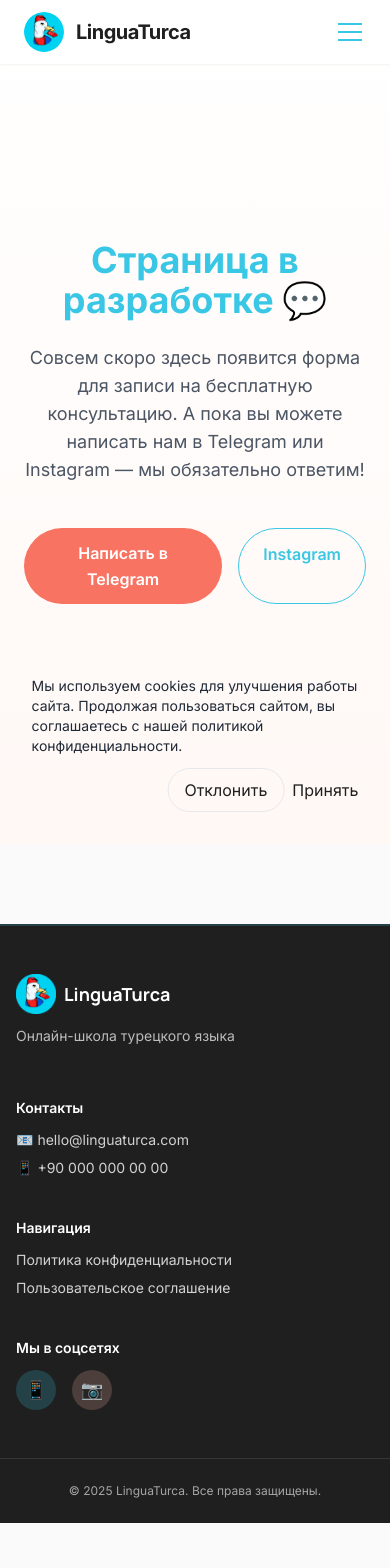
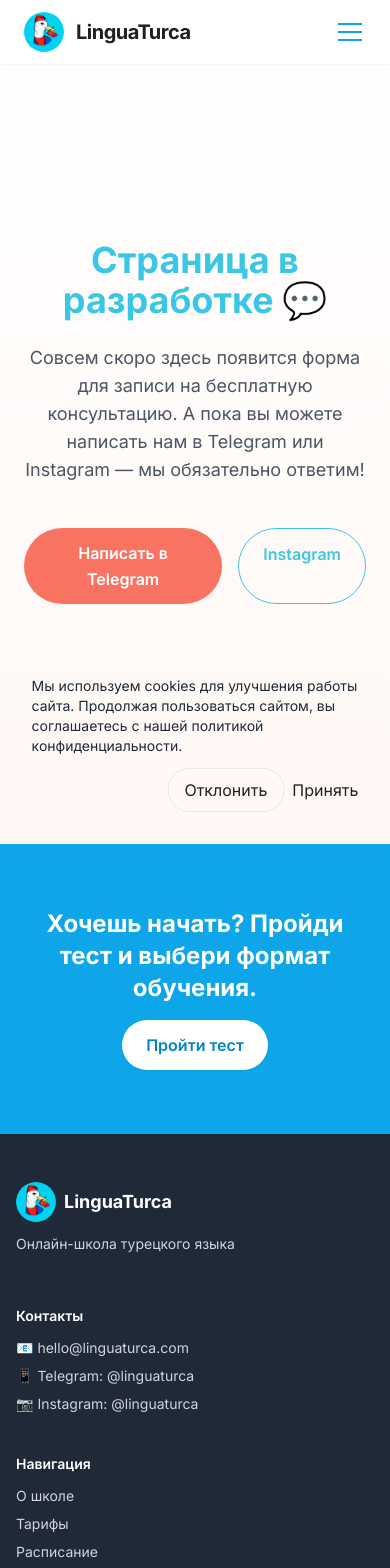
Before and after one commit to aktyurk-ctrl/linguaturca-site, a Next.js app: page /contact in a window 390 px wide. Shown: the top 1568 px of the page. Before the commit the page ends 1523 px from the top, so only its background shows below. Built offline with nearby package versions, Linux system fonts and the light colour scheme.

Commit message:
feat: unified CTA system and full UI polish for LinguaTurca

```diff
--- a/app/globals.css
+++ b/app/globals.css
@@ -14,14 +14,30 @@
 }
 
 body {
-  @apply bg-[#fafafa] text-brand-text antialiased leading-relaxed;
+  @apply bg-white text-brand-text antialiased leading-relaxed;
+}
+
+/* === СИСТЕМА КНОПОК === */
+.btn-main {
+  @apply bg-sky-500 text-white font-semibold rounded-full px-6 py-3 shadow-md
+  hover:bg-sky-600 hover:shadow-lg transition-all duration-200 ease-in-out;
+}
+
+.btn-outline {
+  @apply border-2 border-sky-500 text-sky-500 font-semibold rounded-full px-6 py-3
+  hover:bg-sky-50 transition-all duration-200 ease-in-out;
+}
+
+.btn-white {
+  @apply bg-white text-sky-600 font-semibold rounded-full px-6 py-3 shadow-sm
+  hover:bg-gray-50 transition-all duration-200 ease-in-out;
 }
 
 /* === УБИРАЕМ БЕЛЫЕ ПРОМЕЖУТКИ МЕЖДУ СЕКЦИЯМИ === */
 @layer base {
   section {
-    @apply py-10 relative overflow-hidden;
-    background-color: #fafafa;
+    @apply py-16 relative overflow-hidden;
+    background-color: white;
   }
 
   section + section {
@@ -38,7 +54,7 @@
 
   @media (min-width: 768px) {
     section {
-      @apply py-12;
+      @apply py-20;
     }
   }
 }
@@ -65,7 +81,7 @@
   background-position: center;
   background-repeat: no-repeat;
   background-color: transparent !important;
-  color: #334155;
+  color: white;
 }
 
 .hero-section::before {
@@ -74,10 +90,9 @@
   inset: 0;
   background: linear-gradient(
     to bottom,
-    rgba(255, 255, 255, 0.5),
-    rgba(240, 250, 255, 0.7)
+    rgba(0, 0, 0, 0.25),
+    transparent
   );
-  backdrop-filter: blur(3px);
   z-index: 1;
 }
 
@@ -87,41 +102,46 @@
 }
 
 .hero-section h1 {
-  color: #1e293b;
-  text-shadow: 0 1px 2px rgba(255, 255, 255, 0.4);
+  color: white;
+  text-shadow: 0 2px 4px rgba(0, 0, 0, 0.3);
+}
+
+.hero-section p {
+  color: white;
+  text-shadow: 0 1px 2px rgba(0, 0, 0, 0.3);
 }
 
 /* === КНОПКИ В HERO СЕКЦИИ === */
-.hero-section a[class*="bg-"] {
-  background-color: rgba(255, 255, 255, 0.8) !important;
-  color: #0284c7;
+.hero-section .btn-white {
+  background-color: white !important;
+  color: #0ea5e9 !important;
   font-weight: 600;
-  border: 1.5px solid #0284c7;
   border-radius: 9999px;
   box-shadow: 0 2px 10px rgba(0, 0, 0, 0.1);
   transition: all 0.3s ease;
 }
 
-.hero-section a[class*="bg-"]:hover {
-  background-color: #0284c7 !important;
-  color: white;
+.hero-section .btn-white:hover {
+  background-color: #f8fafc !important;
+  color: #0284c7 !important;
   transform: translateY(-2px);
-  box-shadow: 0 4px 14px rgba(2, 132, 199, 0.3);
+  box-shadow: 0 4px 14px rgba(0, 0, 0, 0.15);
 }
 
-.hero-section a[class*="border-"] {
-  background-color: rgba(255, 255, 255, 0.8);
-  color: #0284c7;
+.hero-section .btn-main {
+  background-color: #0ea5e9 !important;
+  color: white !important;
   font-weight: 600;
-  border: 1.5px solid #0284c7;
+  border-radius: 9999px;
+  box-shadow: 0 2px 10px rgba(14, 165, 233, 0.3);
   transition: all 0.3s ease;
 }
 
-.hero-section a[class*="border-"]:hover {
-  background-color: #0284c7;
-  color: white;
+.hero-section .btn-main:hover {
+  background-color: #0284c7 !important;
+  color: white !important;
   transform: translateY(-2px);
-  box-shadow: 0 4px 14px rgba(2, 132, 199, 0.3);
+  box-shadow: 0 4px 14px rgba(14, 165, 233, 0.4);
 }
 
 /* === НАВИГАЦИЯ === */
@@ -136,19 +156,7 @@
 
 /* === CTA КНОПКА В HEADER === */
 .header-cta {
-  background-color: #0284c7 !important;
-  color: white !important;
-  padding: 0.6rem 1.4rem;
-  border-radius: 9999px;
-  font-weight: 600;
-  box-shadow: 0 2px 8px rgba(2, 132, 199, 0.25);
-  transition: all 0.3s ease;
-}
-
-.header-cta:hover {
-  background-color: #0369a1 !important;
-  box-shadow: 0 4px 14px rgba(2, 132, 199, 0.4);
-  transform: translateY(-1px);
+  @apply btn-main;
 }
 
 /* Жирное выделение для ценных преимуществ */
--- a/app/page.tsx
+++ b/app/page.tsx
@@ -10,6 +10,7 @@
 import IndividualPricing from '@/components/IndividualPricing'
 import ScheduleSection from '@/components/ScheduleSection'
 import ReviewsSection from '@/components/ReviewsSection'
+import { Footer } from '@/components/Footer'
 
 const sectionClass = "container py-20 md:py-28 max-w-6xl"
 
@@ -35,7 +36,7 @@
           transition={{ duration: 0.8, delay: 0.2 }}
           className="text-lg md:text-xl max-w-2xl mb-10 leading-relaxed"
         >
-          Учи турецкий эффективно и прямо из дома с командой профессионалов
+          Онлайн-школа турецкого языка от магистров турецкой филологии.
         </motion.p>
 
         <motion.div
@@ -44,18 +45,12 @@
           transition={{ duration: 0.6, delay: 0.4 }}
           className="flex flex-col sm:flex-row gap-4 justify-center"
         >
-          <a
-            href="/contact"
-            className="bg-[#39C7E5] text-white font-semibold py-3 px-8 rounded-full shadow-lg hover:shadow-xl hover:bg-[#1D8BA3] transition-all duration-200"
-          >
-            Бесплатная консультация
-          </a>
-          <a
-            href="#courses"
-            className="border-2 border-[#39C7E5] text-[#39C7E5] font-semibold py-3 px-8 rounded-full hover:bg-[#39C7E5] hover:text-white transition-all duration-200"
-          >
-            Пройти мини-урок
-          </a>
+          <button className="btn-white">
+            Пройти тест
+          </button>
+          <button className="btn-main">
+            Записаться на курс
+          </button>
         </motion.div>
       </section>
 
@@ -88,19 +83,7 @@
         <ReviewsSection />
       </div>
 
-      <section id="contacts" className={`${sectionClass}`}>
-        <div className="card">
-          <div className="md:flex items-center justify-between gap-6">
-            <div>
-              <h3 className="font-manrope text-2xl font-semibold tracking-tight text-brand-text">Записаться на бесплатную консультацию</h3>
-              <p className="text-brand-text mt-1">Оставьте контакт — подберём курс и расписание.</p>
-            </div>
-            <Link href="/contact" className="mt-4 md:mt-0 btn-primary pulse-cta">
-              Записаться
-            </Link>
-          </div>
-        </div>
-      </section>
+      <Footer />
     </div>
   )
 }
--- a/src/components/Footer.tsx
+++ b/src/components/Footer.tsx
@@ -3,8 +3,21 @@
 
 export function Footer() {
   return (
-    <footer className="mt-20 border-t-2 border-brand-primary/20 bg-brand-text">
-      <div className="container py-12 grid md:grid-cols-4 gap-10 text-sm text-white/90">
+    <>
+      {/* CTA перед футером */}
+      <section className="section bg-sky-500 text-white text-center">
+        <div className="container mx-auto px-6">
+          <h3 className="text-2xl md:text-3xl font-bold mb-4">
+            Хочешь начать? Пройди тест и выбери формат обучения.
+          </h3>
+          <button className="btn-white">
+            Пройти тест
+          </button>
+        </div>
+      </section>
+
+      <footer className="bg-gray-800 text-white">
+        <div className="container py-12 grid md:grid-cols-4 gap-10 text-sm">
           <div>
             <div className="flex items-center gap-2 mb-3">
               <Image
@@ -12,41 +25,45 @@
                 alt="LinguaTurca"
                 width={40}
                 height={40}
-              className="w-10 h-10"
+                className="w-10 h-10 rounded-full"
               />
-            <div className="font-manrope font-bold text-lg text-white">LinguaTurca</div>
+              <div className="font-bold text-lg text-white">LinguaTurca</div>
             </div>
-          <p className="mt-2 text-white/70">Онлайн-школа турецкого языка</p>
+            <p className="mt-2 text-gray-300">Онлайн-школа турецкого языка</p>
           </div>
           <div>
             <div className="font-semibold text-white mb-3">Контакты</div>
-          <ul className="mt-2 space-y-2 text-white/80">
+            <ul className="mt-2 space-y-2 text-gray-300">
               <li>📧 hello@linguaturca.com</li>
-            <li>📱 +90 000 000 00 00</li>
+              <li>📱 Telegram: @linguaturca</li>
+              <li>📷 Instagram: @linguaturca</li>
             </ul>
           </div>
           <div>
             <div className="font-semibold text-white mb-3">Навигация</div>
-          <ul className="mt-2 space-y-2 text-white/80">
-            <li><Link href="/privacy" className="hover:text-brand-primary transition-colors">Политика конфиденциальности</Link></li>
-            <li><Link href="/terms" className="hover:text-brand-primary transition-colors">Пользовательское соглашение</Link></li>
+            <ul className="mt-2 space-y-2 text-gray-300">
+              <li><Link href="#about" className="hover:text-sky-400 transition-colors">О школе</Link></li>
+              <li><Link href="#pricing" className="hover:text-sky-400 transition-colors">Тарифы</Link></li>
+              <li><Link href="#schedule" className="hover:text-sky-400 transition-colors">Расписание</Link></li>
+              <li><Link href="#reviews" className="hover:text-sky-400 transition-colors">Отзывы</Link></li>
             </ul>
           </div>
           <div>
             <div className="font-semibold text-white mb-3">Мы в соцсетях</div>
             <div className="mt-2 flex gap-4">
-            <a href="https://t.me/linguaturca" target="_blank" rel="noopener noreferrer" className="w-10 h-10 rounded-full bg-brand-primary/20 flex items-center justify-center hover:bg-brand-primary hover:scale-110 transition-all duration-200">
+              <a href="https://t.me/linguaturca" target="_blank" rel="noopener noreferrer" className="w-10 h-10 rounded-full bg-sky-500/20 flex items-center justify-center hover:bg-sky-500 hover:scale-110 transition-all duration-200">
                 <span className="text-lg">📱</span>
               </a>
-            <a href="https://instagram.com/linguaturca" target="_blank" rel="noopener noreferrer" className="w-10 h-10 rounded-full bg-brand-accent/20 flex items-center justify-center hover:bg-brand-accent hover:scale-110 transition-all duration-200">
+              <a href="https://instagram.com/linguaturca" target="_blank" rel="noopener noreferrer" className="w-10 h-10 rounded-full bg-pink-500/20 flex items-center justify-center hover:bg-pink-500 hover:scale-110 transition-all duration-200">
                 <span className="text-lg">📷</span>
               </a>
             </div>
           </div>
         </div>
-      <div className="border-t border-white/10 py-6 text-center text-xs text-white/60">
-        © {new Date().getFullYear()} LinguaTurca. Все права защищены.
+        <div className="border-t border-gray-700 py-6 text-center text-xs text-gray-400">
+          LinguaTurca © 2025
         </div>
       </footer>
+    </>
   )
 }
--- a/src/components/Header.tsx
+++ b/src/components/Header.tsx
@@ -22,11 +22,12 @@
         {/* Навигация */}
         <nav className="hidden md:flex gap-6 text-gray-800 font-medium">
           <a href="#hero">Главная</a>
+          <a href="#about">О школе</a>
           <a href="#how-we-teach">Как мы учим</a>
           <a href="#courses">Курсы</a>
-          <a href="#teachers">Преподаватели</a>
+          <a href="#pricing">Тарифы</a>
+          <a href="#schedule">Расписание</a>
           <a href="#reviews">Отзывы</a>
-          <a href="#contacts">Контакты</a>
         </nav>
 
         <a href="/contact" className="hidden md:block header-cta">
@@ -39,9 +40,9 @@
           onClick={() => setIsMobileMenuOpen(!isMobileMenuOpen)}
           aria-label="Меню"
         >
-          <span className={`block h-0.5 w-6 bg-[#39C7E5] transition-all duration-300 ${isMobileMenuOpen ? 'rotate-45 translate-y-2' : ''}`}></span>
-          <span className={`block h-0.5 w-6 bg-[#39C7E5] transition-all duration-300 ${isMobileMenuOpen ? 'opacity-0' : ''}`}></span>
-          <span className={`block h-0.5 w-6 bg-[#39C7E5] transition-all duration-300 ${isMobileMenuOpen ? '-rotate-45 -translate-y-2' : ''}`}></span>
+          <span className={`block h-0.5 w-6 bg-sky-500 transition-all duration-300 ${isMobileMenuOpen ? 'rotate-45 translate-y-2' : ''}`}></span>
+          <span className={`block h-0.5 w-6 bg-sky-500 transition-all duration-300 ${isMobileMenuOpen ? 'opacity-0' : ''}`}></span>
+          <span className={`block h-0.5 w-6 bg-sky-500 transition-all duration-300 ${isMobileMenuOpen ? '-rotate-45 -translate-y-2' : ''}`}></span>
         </button>
       </div>
 
@@ -50,11 +51,12 @@
         <div className="md:hidden bg-white/95 backdrop-blur-md border-t border-gray-200">
           <nav className="px-6 py-6 flex flex-col gap-4">
             <a href="#hero" onClick={() => setIsMobileMenuOpen(false)} className="text-gray-800 font-medium py-2">Главная</a>
+            <a href="#about" onClick={() => setIsMobileMenuOpen(false)} className="text-gray-800 font-medium py-2">О школе</a>
             <a href="#how-we-teach" onClick={() => setIsMobileMenuOpen(false)} className="text-gray-800 font-medium py-2">Как мы учим</a>
             <a href="#courses" onClick={() => setIsMobileMenuOpen(false)} className="text-gray-800 font-medium py-2">Курсы</a>
-            <a href="#teachers" onClick={() => setIsMobileMenuOpen(false)} className="text-gray-800 font-medium py-2">Преподаватели</a>
+            <a href="#pricing" onClick={() => setIsMobileMenuOpen(false)} className="text-gray-800 font-medium py-2">Тарифы</a>
+            <a href="#schedule" onClick={() => setIsMobileMenuOpen(false)} className="text-gray-800 font-medium py-2">Расписание</a>
             <a href="#reviews" onClick={() => setIsMobileMenuOpen(false)} className="text-gray-800 font-medium py-2">Отзывы</a>
-            <a href="#contacts" onClick={() => setIsMobileMenuOpen(false)} className="text-gray-800 font-medium py-2">Контакты</a>
             <a href="/contact" className="mt-4 header-cta text-center" onClick={() => setIsMobileMenuOpen(false)}>
               Записаться
             </a>
```
Also changed, not shown: src/components/AboutSection.tsx (+10 -7 lines), src/components/CourseMiniGroupSection.tsx (+14 -57 lines), src/components/IndividualPricing.tsx (+40 -111 lines), src/components/PricingSection.tsx (+10 -4 lines), src/components/ReviewsSection.tsx (+19 -25 lines), src/components/ScheduleSection.tsx (+32 -28 lines), src/components/WhyUsSection.tsx (+5 -5 lines). Lines whose indentation alone changed are shown as unchanged.
